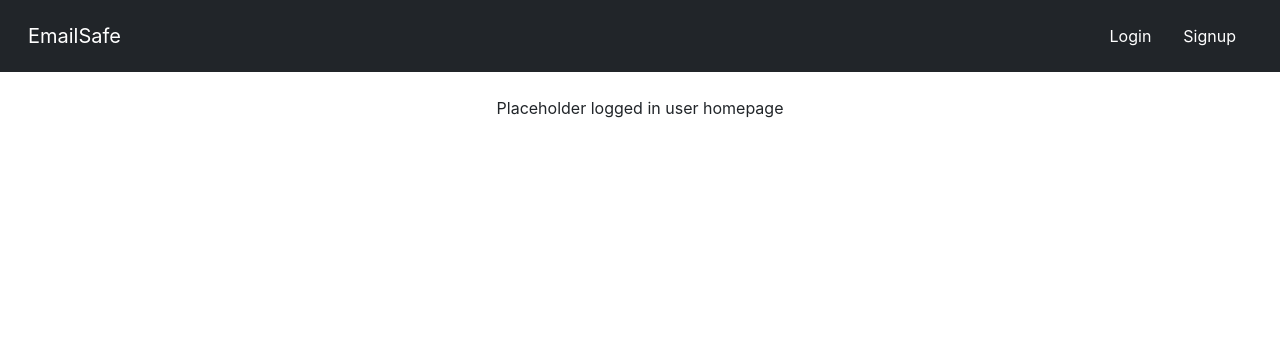
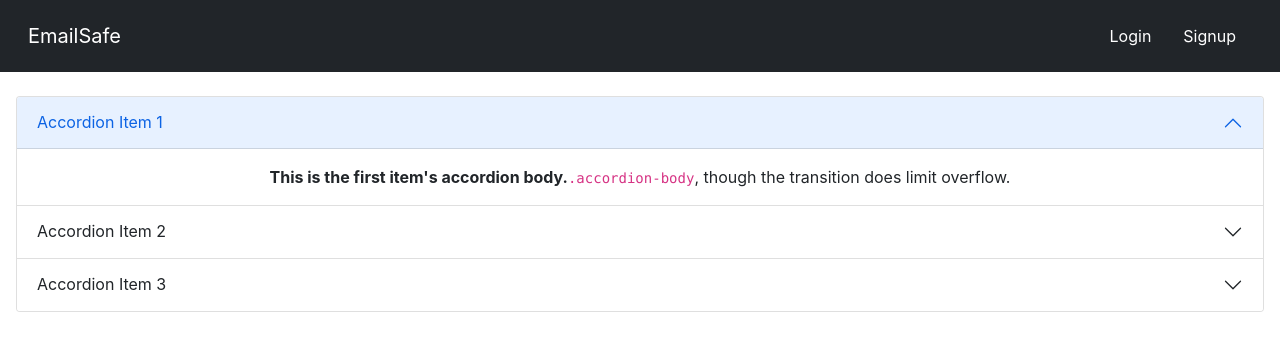
Before and after one commit to tykavanaugh/Personal-Project, a React (Create React App) app in the folder emailsafe-frontend/: page /userhome in a window 1280 px wide. Shown: the top 348 px of the page. Built offline with nearby package versions, Linux system fonts and the light colour scheme.

Commit message:
Report display accordion

```diff
--- /dev/null
+++ b/emailsafe-frontend/src/components/ReportDisplay.js
@@ -0,0 +1,67 @@
+import React from 'react'
+import { Accordion, AccordionItem, AccordionHeader, AccordionBody } from 'reactstrap'
+import { useState } from 'react'
+
+const ReportDisplay = (props) => {
+  const [openItem, setOpenItem] = useState('1')
+
+  const handleAccordionClick = (event) => {
+    console.log(event.currentTarget.parentElement.id)
+    setOpenItem(String(event.currentTarget.parentElement.id))
+  }
+
+  return (
+    <>
+      <Accordion
+        open={openItem}
+        toggle={function noRefCheck(){}}
+        className='mx-3'
+      >
+        <AccordionItem id='1'>
+          <AccordionHeader targetId="1" onClick={(event) => handleAccordionClick(event)}>
+            Accordion Item 1
+          </AccordionHeader>
+          <AccordionBody accordionId="1">
+            <strong>
+              This is the first item's accordion body.
+            </strong>
+            <code>
+              .accordion-body
+            </code>
+            , though the transition does limit overflow.
+          </AccordionBody>
+        </AccordionItem>
+        <AccordionItem id='2'>
+          <AccordionHeader targetId="2" onClick={(event) => handleAccordionClick(event)}>
+            Accordion Item 2
+          </AccordionHeader>
+          <AccordionBody accordionId="2">
+            <strong>
+              This is the first item's accordion body.
+            </strong>
+            <code>
+              .accordion-body
+            </code>
+            , though the transition does limit overflow.
+          </AccordionBody>
+        </AccordionItem>
+        <AccordionItem id='3'>
+          <AccordionHeader targetId="3" onClick={(event) => handleAccordionClick(event)}>
+            Accordion Item 3
+          </AccordionHeader>
+          <AccordionBody accordionId="3">
+            <strong>
+              This is the first item's accordion body.
+            </strong>
+            <code>
+              .accordion-body
+            </code>
+            , though the transition does limit overflow.
+          </AccordionBody>
+        </AccordionItem>
+      </Accordion>
+    </>
+  )
+}
+
+export default ReportDisplay
--- a/emailsafe-frontend/src/pages/UserHome.js
+++ b/emailsafe-frontend/src/pages/UserHome.js
@@ -1,9 +1,10 @@
 import React from 'react'
+import ReportDisplay from '../components/ReportDisplay'
 
 const UserHome = () => {
   return (
     <div>
-      <p>Placeholder logged in user homepage</p>
+      <ReportDisplay />
     </div>
   )
 }
```
